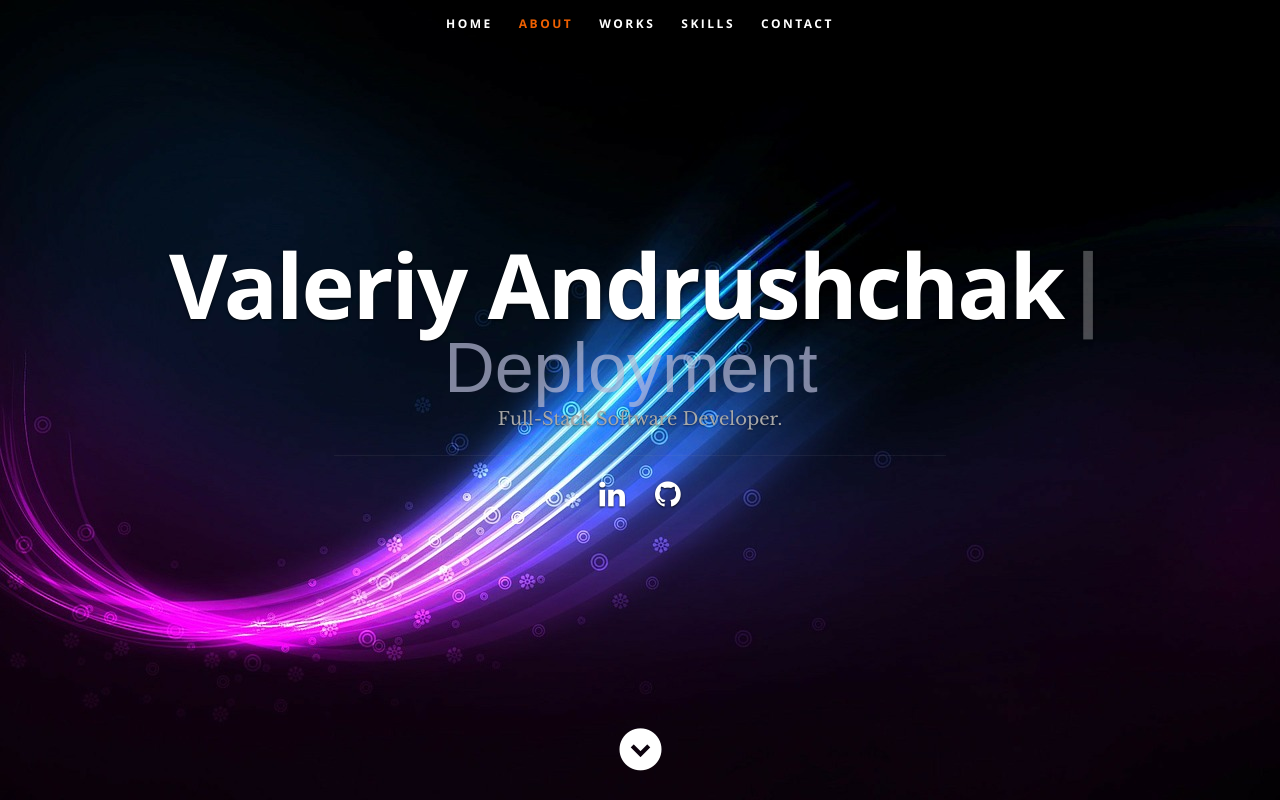
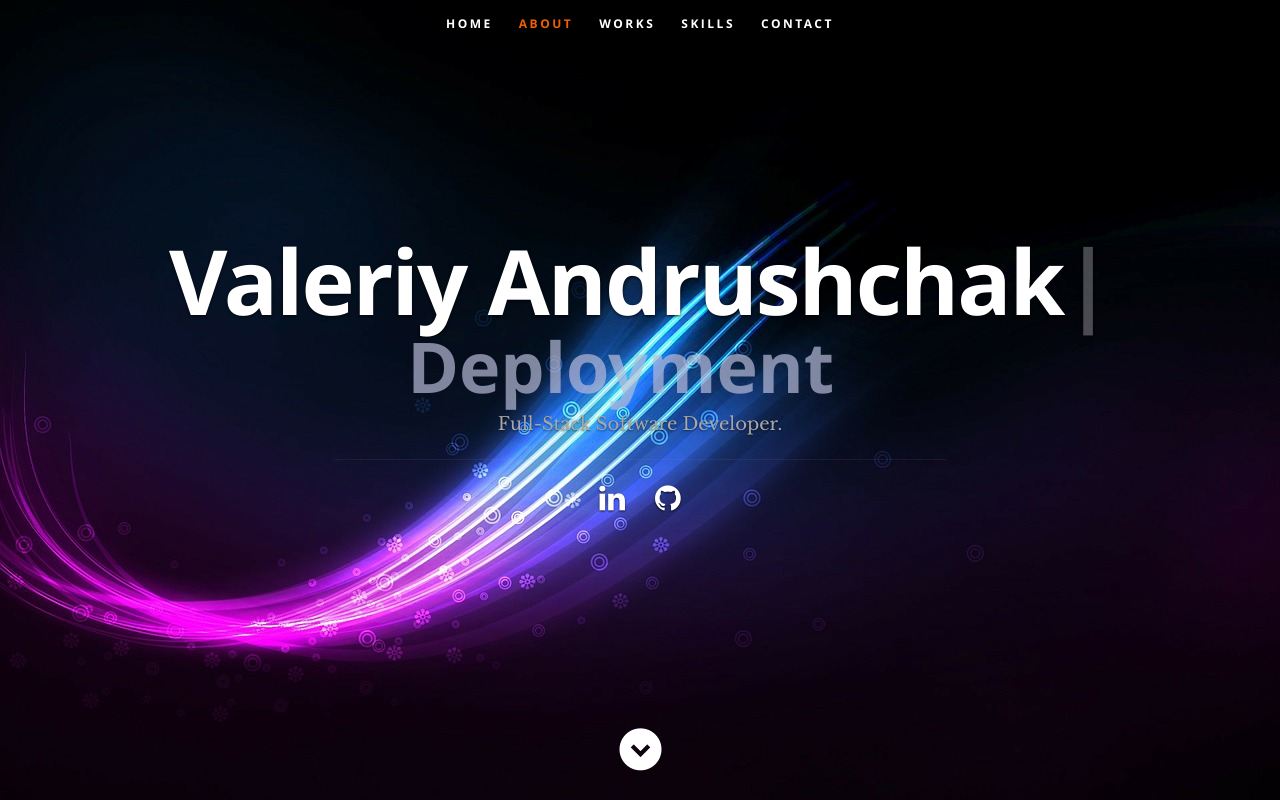
Before and after one commit to waland1510/waland1510.github.io, a React (Create React App) app: page / in a window 1280 px wide. Shown: the top 800 px of the page. Built offline with nearby package versions, Linux system fonts and the light colour scheme.

Commit message:
Update Header

```diff
--- a/src/components/header/header.js
+++ b/src/components/header/header.js
@@ -65,14 +65,14 @@ export default class Header extends Component {
               <h1 className="responsive-headline">
                 <Typed strings={[resumeData.name]} typeSpeed={40} />
               </h1>
-              <span id="typed">
+              <h2><span id="typed">
                 <Typed
                   strings={["Development", "Debugging", "Deployment"]}
                   typeSpeed={90}
                   backSpeed={50}
                   loop
                 ></Typed>
-              </span>
+              </span></h2>
               <h3>
                 {" "}
                 {resumeData.role}.{resumeData.roleDescription}
```
